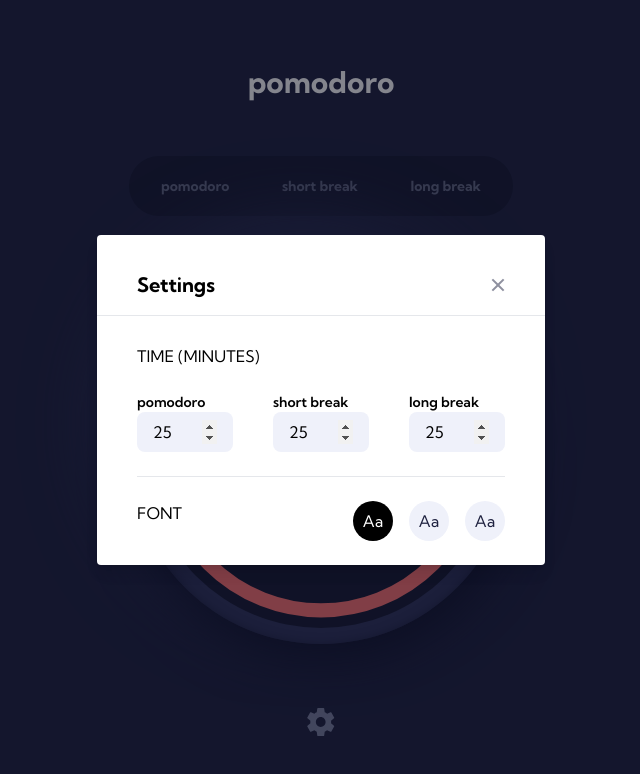
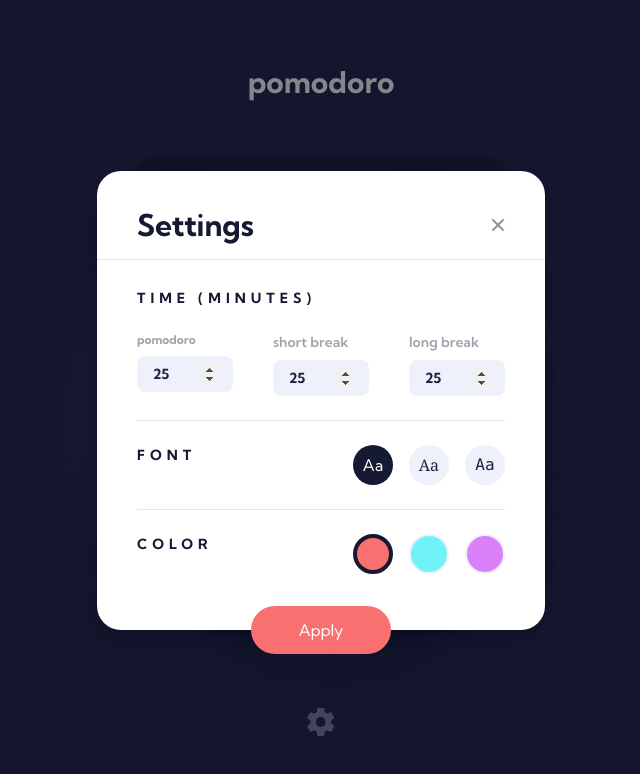
Before and after one commit to Georginio-prod/Promodoro-app, a Vue app: page / in a window 1280 px wide. Both pictures are taken after a click on the picture 640 px from the left and 722 px from the top of the page. Shown: the top 774 px of the page, without its empty margins (319-959 px from the left). Built offline with nearby package versions, Linux system fonts and the light colour scheme.

Commit message:
style: perform

```diff
--- a/src/components/card.vue
+++ b/src/components/card.vue
@@ -38,61 +38,80 @@
 
             <!-- Popup -->
             <div v-if="isPopupOpen" class="fixed inset-0 bg-pop bg-opacity-50 flex justify-center items-center">
-                <div class="bg-white pt-9 rounded shadow-lg max-w-md w-full pb-6">
+                <div class="bg-white pt-9 rounded-3xl shadow-lg max-w-md w-full">
                     <div class="flex justify-between items-center px-10">
-                        <h2 class="text-xl font-bold">Settings</h2>
+                        <h2 class="text-3xl font-bold text-bgbtn">Settings</h2>
                         <img src="/public/icon-close.svg" alt="close" @click="togglePopup"
                             class="items-center cursor-pointer">
                     </div>
                     <p class="border-b w-full pt-4"></p>
 
                     <div class="flex flex-col px-10 pt-7 gap-6">
-                        <p>TIME (MINUTES)</p>
-                        <div class="flex justify-between border-b pb-6">
+                        <p class="font-bold text-sm text-bgbtn tracking-num1">TIME (MINUTES)</p>
+                        <div class="flex justify-between border-b pb-6 ">
                             <div class="flex flex-col">
 
-                                <span class=" text-sm font-semibold">pomodoro</span>
+                                <span class=" text-xs font-bold opacity-40 text-bgbtn pb-2">pomodoro</span>
                                 <input type="number" id="stepper1" value="25" min="1" max="60" step="1"
-                                    class="w-24 bg-input py-2 px-4 rounded-lg focus:outline-none focus:border-transparent">
+                                    class="w-24 bg-input py-2 px-4 rounded-lg focus:outline-none focus:border-transparent font-bold text-sm text-bgp" >
                             </div>
 
                             <div class="flex flex-col ">
-                                <span class="text-sm font-semibold">short break</span>
+                                <span class="text-sm font-semibold opacity-40 text-bgbtn pb-2">short break</span>
                                 <input type="number" id="stepper2" value="25" min="1" max="60" step="1"
-                                    class="w-24 bg-input py-2 px-4 rounded-lg focus:outline-none focus:border-transparent">
+                                    class="w-24 bg-input py-2 px-4 rounded-lg focus:outline-none focus:border-transparent font-bold text-sm text-bgp">
                             </div>
 
                             <div class="flex flex-col">
-                                <span class="text-sm font-semibold">long break</span>
+                                <span class="text-sm font-semibold opacity-40 text-bgbtn pb-2">long break</span>
                                 <input type="number" id="stepper3" value="25" min="1" max="60" step="1"
-                                    class="w-24 bg-input py-2 px-4 rounded-lg focus:outline-none focus:border-transparent">
+                                    class="w-24 bg-input py-2 px-4 rounded-lg focus:outline-none focus:border-transparent font-bold text-sm text-bgp">
                             </div>
 
                         </div>
 
-                        <div class="flex justify-between">
-                            <p>FONT</p>
+                        <div class="flex justify-between border-b pb-6">
+                            <p class="text-bgbtn tracking-num1 text-sm font-bold">FONT</p>
                             <div id="app" class="flex gap-4">
                                 <button class="w-10 h-10 rounded-full"
-                                    :class="isActive[0] ? 'bg-black text-white' : 'text-bgp bg-input'"
+                                    :class="isActive[0] ? 'bg-bgbtn text-white' : 'text-bgp bg-input hover:border hover:border-bgbtn'"
                                     @click="toggleFocus(0)">Aa</button>
 
                                 <button class="w-10 h-10 rounded-full"
-                                    :class="isActive[1] ? 'bg-black text-white' : 'text-bgp bg-input'"
+                                    :class="isActive[1] ? 'bg-bgbtn text-white font-serif' : 'text-bgp bg-input font-serif hover:border hover:border-bgbtn'"
                                     @click="toggleFocus(1)">Aa</button>
 
                                 <button class="w-10 h-10 rounded-full"
-                                    :class="isActive[2] ? 'bg-black text-white' : 'text-bgp bg-input'"
+                                    :class="isActive[2] ? 'bg-bgbtn text-white font-mono' : 'text-bgp bg-input font-mono hover:border hover:border-bgbtn'"
                                     @click="toggleFocus(2)">Aa</button>
                             </div>
                         </div>
 
+                        <div class="flex justify-between pb-8">
+                            <p class="text-bgbtn tracking-num1 text-sm font-bold">COLOR</p>
+                            <div id="app" class="flex gap-4">
+                                <button class="w-10 h-10 rounded-full"
+                                    :class="activeButton === 'button1' ? 'border-4 border-bgbtn bg-bgbout' : 'bg-bgbout border-2 border-input'"
+                                    @click="toggleActive('button1')"></button>
+
+                                <button class="w-10 h-10 rounded-full"
+                                    :class="activeButton === 'button2' ? 'border-4 border-bgbtn bg-bgbout2' : 'bg-bgbout2 border-2 border-input'"
+                                    @click="toggleActive('button2')"></button>
+
+                                <button class="w-10 h-10 rounded-full"
+                                    :class="activeButton === 'button3' ? 'border-4 border-bgbtn bg-bgbout1' : 'bg-bgbout1 border-2 border-input'"
+                                    @click="toggleActive('button3')"></button>
+                            </div>
+                        </div>
+
+                        <div class="flex justify-center items-center relative">
+                            <button class="bg-bgbout py-3 px-12 text-white rounded-full absolute">
+                                Apply
+                            </button>
+                        </div>
+
                     </div>
 
-
-
-
-                    <!-- <buttonclass="mt-4 bg-red-500 text-white px-4 py-2 rounded">Fermer</button> -->
                 </div>
             </div>
         </div>
@@ -104,7 +123,8 @@ export default {
     data() {
         return {
             isPopupOpen: false,
-            isActive: [true, false, false]
+            isActive: [true, false, false],
+            activeButton: 'button1'
         };
     },
     methods: {
@@ -113,6 +133,9 @@ export default {
         },
         toggleFocus(index) {
             this.isActive = this.isActive.map((active, i) => i === index ? true : false);
+        },
+        toggleActive(button) {
+            this.activeButton = button;
         }
     }
 };
--- a/tailwind.config.js
+++ b/tailwind.config.js
@@ -15,13 +15,16 @@ export default {
         cercle:'#0E112A',
         cercle1:'#2E325A',
         pop: '#0A0C1C',
-        input: '#EFF1FA'
+        input: '#EFF1FA',
+        bgbout1:'#D881F8',
+        bgbout2:'#70F3F8'
 
       },
 
       letterSpacing: {
         space:'15px',
-        num:'-5px'
+        num:'-5px',
+        num1: '5px'
       }
     },
   },
```
Also changed, not shown: public/Path 2.png (added).
